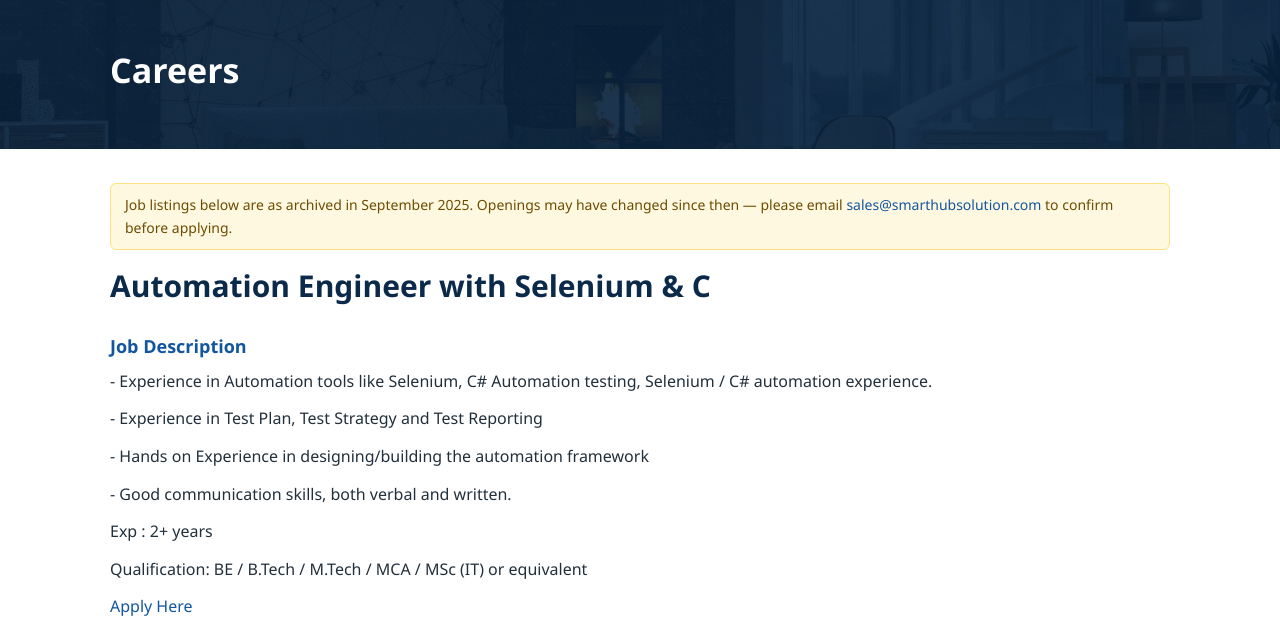
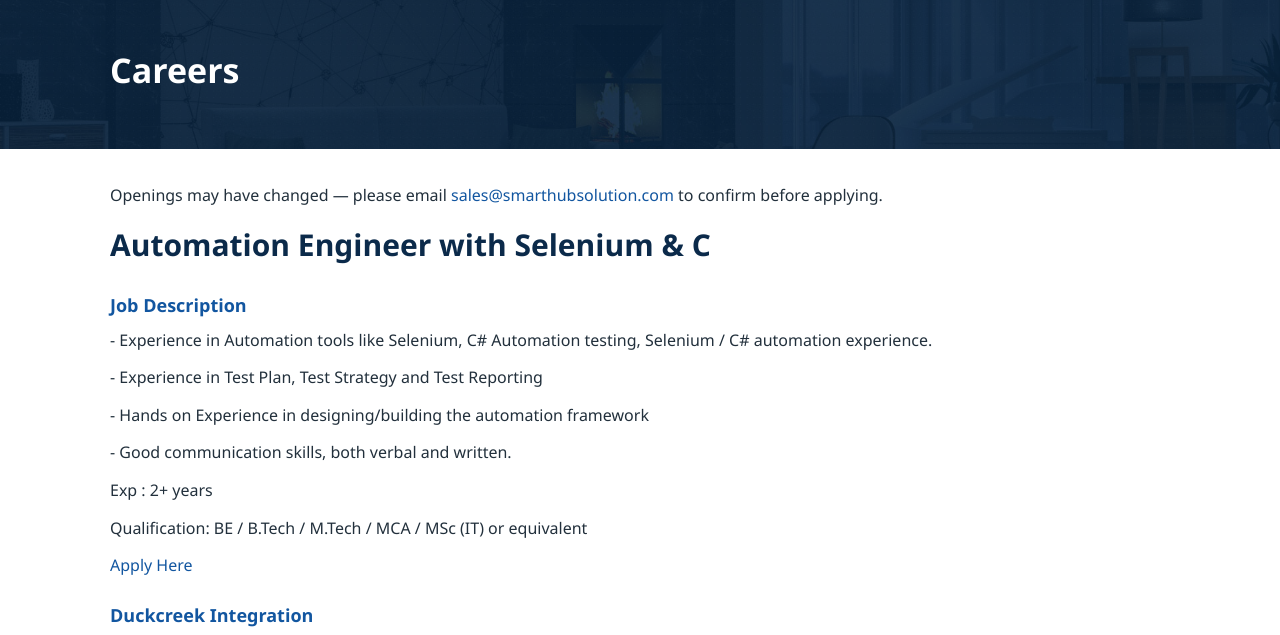
Before and after one commit to aynka2000/smarthub-solution, a plain HTML site: page careers/index.html in a window 1280 px wide. Shown: the part 125-760 px from the top of the page. Drawn offline with Linux system fonts and the light colour scheme.

Commit message:
Update careers/index.html

```diff
--- a/careers/index.html
+++ b/careers/index.html
@@ -28,7 +28,7 @@
 </header>
 <div class="page-banner" style="background-image:url(/assets/theme/all.jpg)"><div class="wrap"><p class="banner-title">Careers</p></div></div>
 <main class="wrap content">
-<p class="archive-note">Job listings below are as archived in September 2025. Openings may have changed since then &mdash; please email <a href="mailto:sales@smarthubsolution.com">sales@smarthubsolution.com</a> to confirm before applying.</p>
+<p class="note">Openings may have changed &mdash; please email <a href="mailto:sales@smarthubsolution.com">sales@smarthubsolution.com</a> to confirm before applying.</p>
 <h1>Automation Engineer with Selenium &amp; C</h1>
 <h3>Job Description</h3>
 <p>- Experience in Automation tools like Selenium, C# Automation testing, Selenium / C# automation experience.</p>
```
